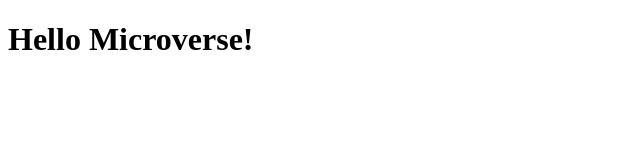
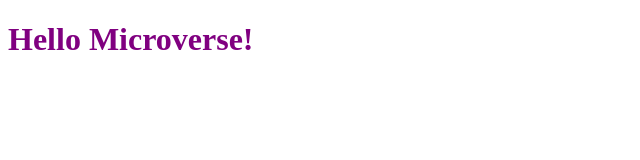
Before and after one commit to mj-e-boc/HelloMicroverse, a website: page index.html in a window 1280 px wide. Shown: the whole page, without its empty margins (0-640 px from the left). Drawn offline with Linux system fonts and the light colour scheme.

Commit message:
add styles for text

```diff
--- a/index.html
+++ b/index.html
@@ -4,10 +4,11 @@
     <meta charset="UTF-8">
     <meta http-equiv="X-UA-Compatible" content="IE=edge">
     <meta name="viewport" content="width=device-width, initial-scale=1.0">
+    <link rel="stylesheet" href="styles.css">
     <title>Document</title>
 </head>
 <body>
-    <h1>
+    <h1 class="headers">
         Hello Microverse!
     </h1>
 </body>
--- /dev/null
+++ b/styles.css
@@ -0,0 +1,3 @@
+.headers{
+color:purple;
+}
```
Also changed, not shown: package.json (added, +9 -0 lines), .stylelintrc.json (added), README.md, 4 other files.
